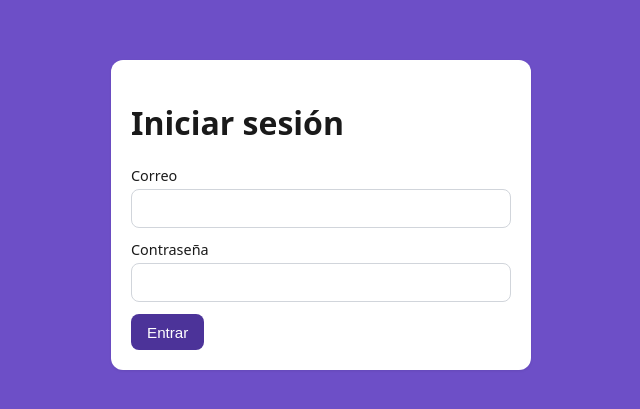
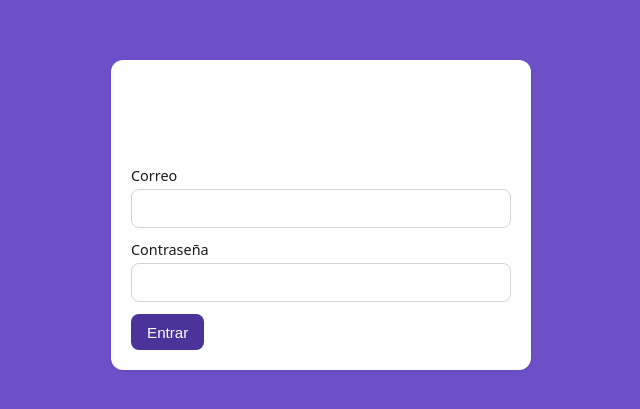
Before and after one commit to joseluisgarciarizo-del/mis-finanzas, a React (Vite) app: page / in a window 1280 px wide. Shown: the part 177-586 px from the top of the page, without its empty margins (319-959 px from the left). Built offline with nearby package versions, Linux system fonts and the light colour scheme; no server answers.

Commit message:
Update estilos.css

```diff
--- a/src/estilos.css
+++ b/src/estilos.css
@@ -226,3 +226,4 @@ button:disabled { opacity: 0.6; }
 .fila-inferior-detalle {
   font-size: 0.9rem;
 }
+h1 { color: #ffffff; }
```
